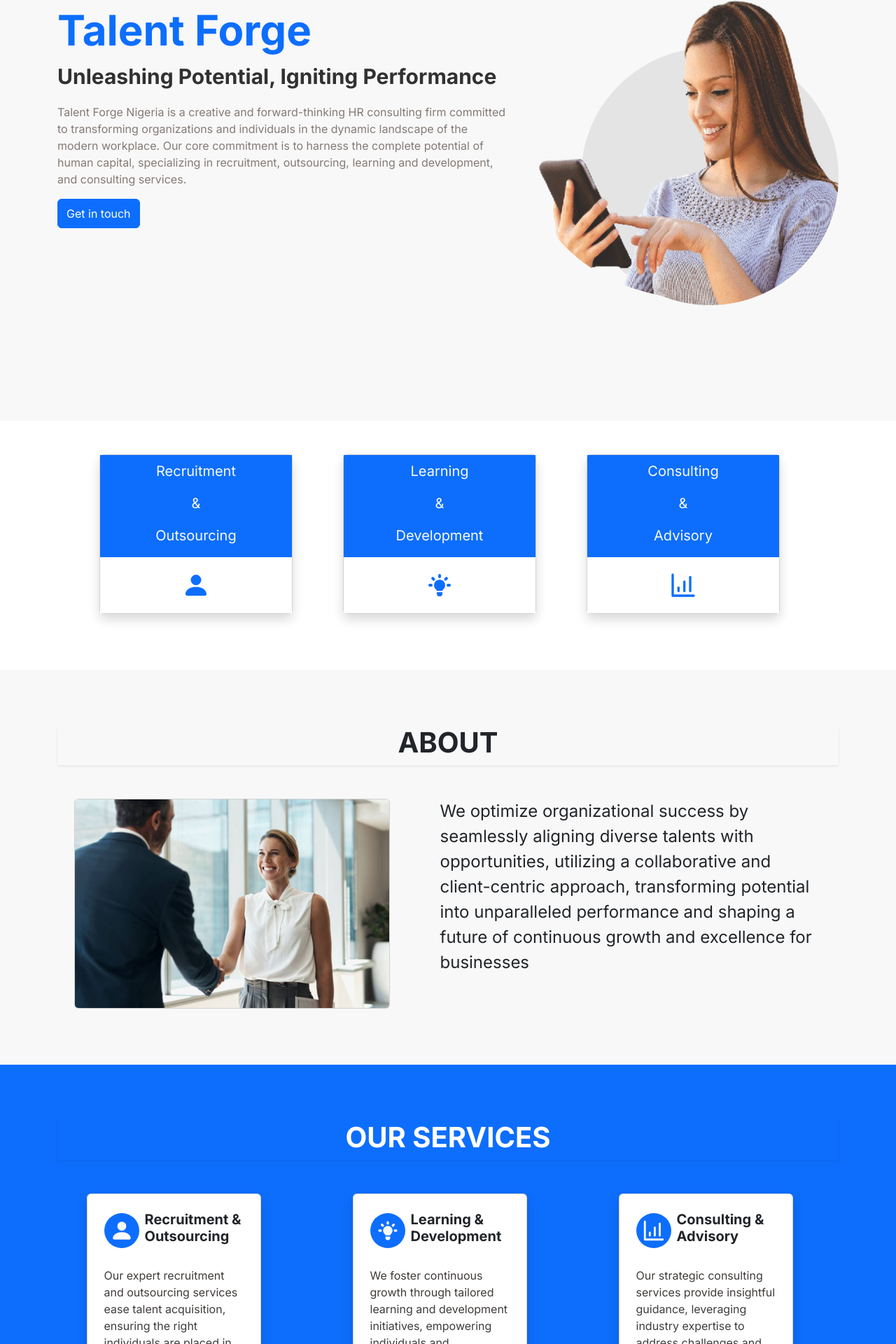
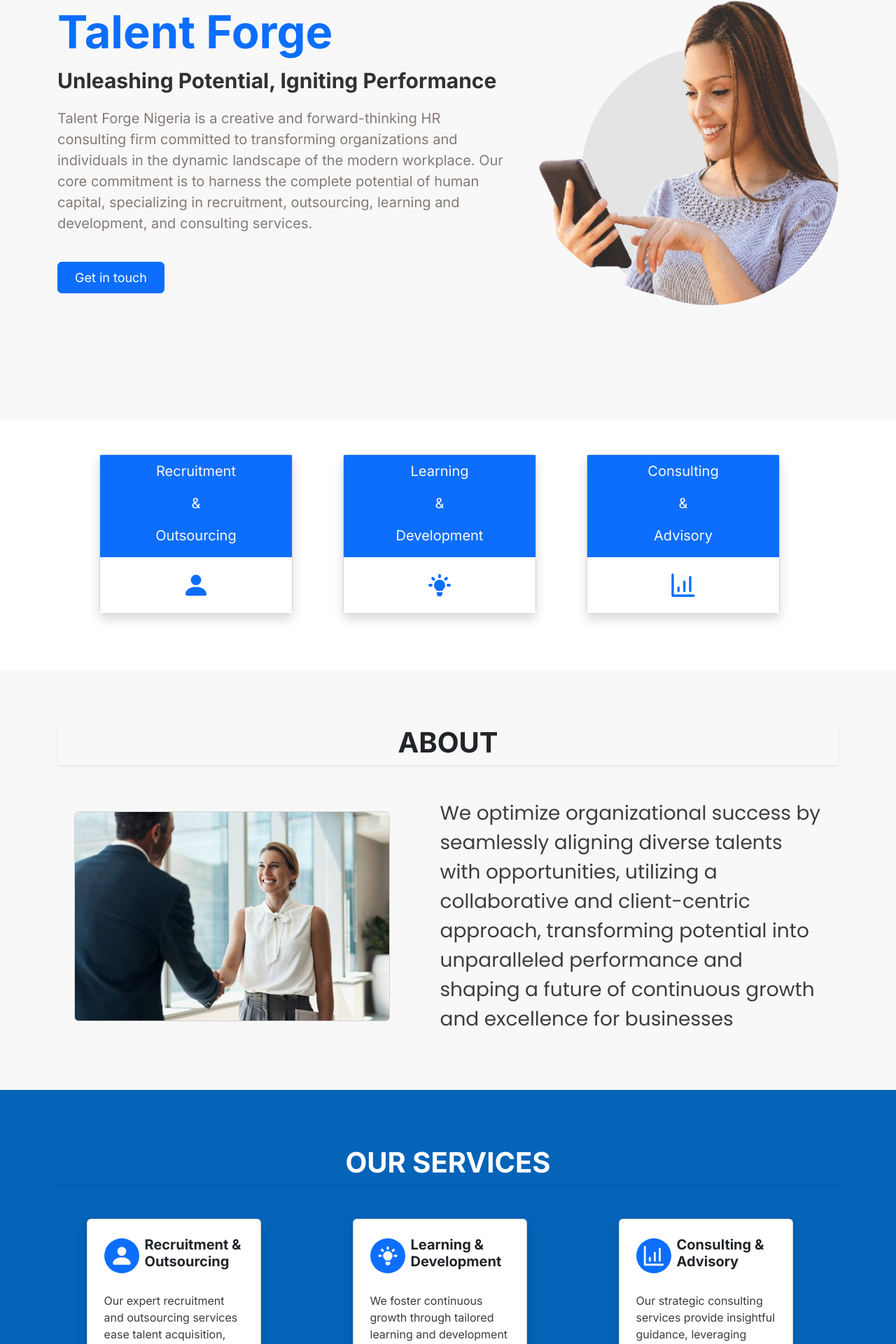
Before and after one commit to Jerryemmanuel01/Talent-Forge, a React (Vite) app: page / in a window 1280 px wide. Shown: the part 209-2129 px from the top of the page at 70% size. Built offline with nearby package versions, Linux system fonts and the light colour scheme.

Commit message:
model section added and swiper js installed

```diff
--- a/package.json
+++ b/package.json
@@ -14,7 +14,8 @@
     "react": "^18.2.0",
     "react-bootstrap": "^2.10.1",
     "react-dom": "^18.2.0",
-    "react-icons": "^5.0.1"
+    "react-icons": "^5.0.1",
+    "swiper": "^11.0.6"
   },
   "devDependencies": {
     "@types/react": "^18.2.55",
--- a/src/App.jsx
+++ b/src/App.jsx
@@ -1,7 +1,9 @@
 import NavBar from './components/NavBar'
 import About from './home/About'
+import Customer from './home/Customer'
 import Home from './home/Home'
 import Intro from './home/Intro'
+import Model from './home/Model'
 import Services from './home/Services'
 
 function App() {
@@ -12,6 +14,8 @@ function App() {
       <Intro />
       <About />
       <Services />
+      <Model />
+      <Customer />
     </>
   )
 }
--- a/src/components/NavBar.jsx
+++ b/src/components/NavBar.jsx
@@ -1,15 +1,33 @@
-import React from "react";
+import React, { useState } from "react";
 import Container from "react-bootstrap/Container";
 import Nav from "react-bootstrap/Nav";
 import Navbar from "react-bootstrap/Navbar";
 import Logo from "../assets/talent-forge-logo.png";
 
 function NavBar() {
+  const [headerFixed, setheaderFixed] = useState(false);
+
+  //add event listener
+  window.addEventListener("scroll", () => {
+    if (window.scrollY > 200) {
+      setheaderFixed(true);
+    } else {
+      setheaderFixed(false);
+    }
+  });
   return (
-    <Navbar expand="lg" className="navbar-light py-3 shadow-sm">
+    <Navbar
+      expand="lg"
+      className={`navbar-light bg-tertiary py-3 shadow-sm ${
+        headerFixed ? "sticky-top bg-white" : ""
+      }`}
+    >
       <Container>
-        <Navbar.Brand href="#home" className="fs-2 fw-bold d-flex align-items-center">
-          <img src={Logo} alt="" width={25} className="me-2"/>
+        <Navbar.Brand
+          href="#home"
+          className="fs-2 fw-bold d-flex align-items-center"
+        >
+          <img src={Logo} alt="" width={25} className="me-2" />
           Talent Forge
         </Navbar.Brand>
         <Navbar.Toggle
--- a/src/home/About.jsx
+++ b/src/home/About.jsx
@@ -11,14 +11,14 @@ const About = () => {
 
         {/* About body */}
 
-        <div className="row justify-content-center mt-5 gap-5">
+        <div className="row justify-content-center align-items-center mt-5 gap-5">
           {/* about image */}
           <div className="col-lg-5 col-12">
             <img src={AboutImg} alt="" className="about--img card" />
           </div>
 
           {/* about text */}
-          <div className="col-lg-6 col-12 fs-4">
+          <div className="col-lg-6 col-12 fs-3 about--txt">
             We optimize organizational success by seamlessly aligning diverse
             talents with opportunities, utilizing a collaborative and
             client-centric approach, transforming potential into unparalleled
--- /dev/null
+++ b/src/home/Customer.jsx
@@ -0,0 +1,9 @@
+import React from 'react'
+
+const Customer = () => {
+  return (
+    <div className='customer-sec'>Customer</div>
+  )
+}
+
+export default Customer
--- a/src/home/Home.jsx
+++ b/src/home/Home.jsx
@@ -12,7 +12,7 @@ const Home = () => {
             <p className="hero--sub-text">
               Unleashing Potential, Igniting Performance
             </p>
-            <p className="hero--desc">
+            <p className="hero--desc fs-5">
               Talent Forge Nigeria is a creative and forward-thinking HR
               consulting firm committed to transforming organizations and
               individuals in the dynamic landscape of the modern workplace. Our
@@ -20,7 +20,7 @@ const Home = () => {
               capital, specializing in recruitment, outsourcing, learning and
               development, and consulting services.
             </p>
-            <button className="get-in-touch btn btn-primary py-2">
+            <button className="get-in-touch mt-4 p-4 btn btn-primary py-2">
               Get in touch
             </button>
           </div>
--- /dev/null
+++ b/src/home/Model.jsx
@@ -0,0 +1,90 @@
+import React from "react";
+
+import HomeImg from "../assets/talent-forge-01.png";
+import AboutImg from "../assets/talent-forge02.jpg";
+
+
+//Import swiper React components
+import { Swiper, SwiperSlide } from "swiper/react";
+import "swiper/css";
+import "swiper/css/pagination";
+
+// import required modules
+
+import { Autoplay } from "swiper/modules";
+
+const Model = () => {
+  return (
+    <div>
+      <Swiper
+        slidesPerView={2}
+        spaceBetween={20}
+        autoplay={{
+          delay: 2000,
+          disableOnInteraction: false,
+        }}
+        breakpoints={{
+          640: {
+            slidesPerView: 1,
+            spaceBetween: 20,
+          },
+          768: {
+            slidesPerView: 3,
+            spaceBetween: 40,
+          },
+          1024: {
+            slidesPerView: 3,
+            spaceBetween: 50,
+          },
+        }}
+        modules={[Autoplay]}
+        className="mySwiper"
+      >
+        <SwiperSlide>
+          <div className="sponsor-item d-flex justify-content-center">
+            <div className="sponsor-thumb">
+
+            </div>
+          </div>
+        </SwiperSlide>
+        {/* <SwiperSlide>
+          <div className="sponsor-item d-flex justify-content-center">
+            <div className="sponsor-thumb">
+              <img src={HomeImg} width={200} alt="" />
+            </div>
+          </div>
+        </SwiperSlide>
+        <SwiperSlide>
+          <div className="sponsor-item d-flex justify-content-center">
+            <div className="sponsor-thumb">
+              <img src="./talent-forge-logo.png" width={200} alt="" />
+            </div>
+          </div>
+        </SwiperSlide>
+        <SwiperSlide>
+          <div className="sponsor-item d-flex justify-content-center">
+            <div className="sponsor-thumb">
+              <img src="./talent-forge-logo.png" width={200} alt="" />
+            </div>
+          </div>
+        </SwiperSlide>
+        <SwiperSlide>
+          <div className="sponsor-item d-flex justify-content-center">
+            <div className="sponsor-thumb">
+              <img src="./talent-forge-logo.png" width={200} alt="" />
+            </div>
+          </div>
+        </SwiperSlide>
+        <SwiperSlide>
+          <div className="sponsor-item d-flex justify-content-center">
+            <div className="sponsor-thumb">
+              <img src="./talent-forge-logo.png" width={200} alt="" />
+            </div>
+          </div>
+        </SwiperSlide> */}
+      </Swiper>
+    </div>
+  );
+};
+
+export default Model;
--- a/src/home/Services.jsx
+++ b/src/home/Services.jsx
@@ -5,7 +5,7 @@ import { LuBarChart4 } from "react-icons/lu";
 
 const Services = () => {
   return (
-    <div className="services--sec bg-primary">
+    <div className="services--sec">
       <div className="container">
         {/* services head */}
         <div className="head--sec d-flex justify-content-center shadow-sm">
--- a/src/index.css
+++ b/src/index.css
@@ -22,6 +22,17 @@
 .nav--links{
   color:#fff !important;
 }
+.header-fixed {
+        position: fixed;
+        /* @extend %w-100; */
+        top: 0;
+        left: 0;
+        animation: fadeInDown .5s;
+        -webkit-animation: fadeInDown .5s;
+        -moz-animation: fadeInDown .5s;
+        /* box-shadow: 0 0 10px rgba($color:$title-color, $alpha:.1); */
+        z-index: 999;
+}
 
 /* home section */
 
@@ -34,7 +45,7 @@
   padding-top: 6rem ;
 }
 .hero--txt{
-  font-size: 60px;
+  font-size: 65px;
   margin-top: 30px;
   color: #0d6efd;
 }
@@ -45,6 +56,14 @@
 }
 .hero--desc{
   color: #847a75;
+}
+.get-in-touch{
+  font-size: 18px !important;
+  transition: 0.9s ease;
+}
+.get-in-touch:hover{
+  transform: scaleZ(-1);
+
 }
 
 
@@ -62,19 +81,19 @@
   padding: 5rem 0;
   background: var(--bg-gray);
 }
-.head-txt{
-  /* font-size: 40px; */
-}
+
 .about--img{
   width: 100%;
 }
-
+.about--txt{
+  font-family: 'poppins';
+  color: #3f3c3a;
+}
 /* Services section */
 
 .services--sec{
-  /* background: var(--bg-color); */
+  background: var(--bg-color) !important;
   color: #fff;
-  /* margin: 5rem 0; */
   padding: 5rem 0;
 }
 .icon--div{
@@ -84,3 +103,11 @@
 .service-body-main{
   color: #3f3c3a;
 }
+
+
+
+
+/* customer section */
+.customer-sec{
+  height: 80vh;
+}
--- a/src/main.jsx
+++ b/src/main.jsx
@@ -5,6 +5,7 @@ import './index.css'
 
 import "bootstrap/dist/css/bootstrap.min.css";
 
+import "swiper/css";
 
 ReactDOM.createRoot(document.getElementById('root')).render(
   <React.StrictMode>
```
Also changed, not shown: 1 other file (tests, documents, lock files or other folders).
